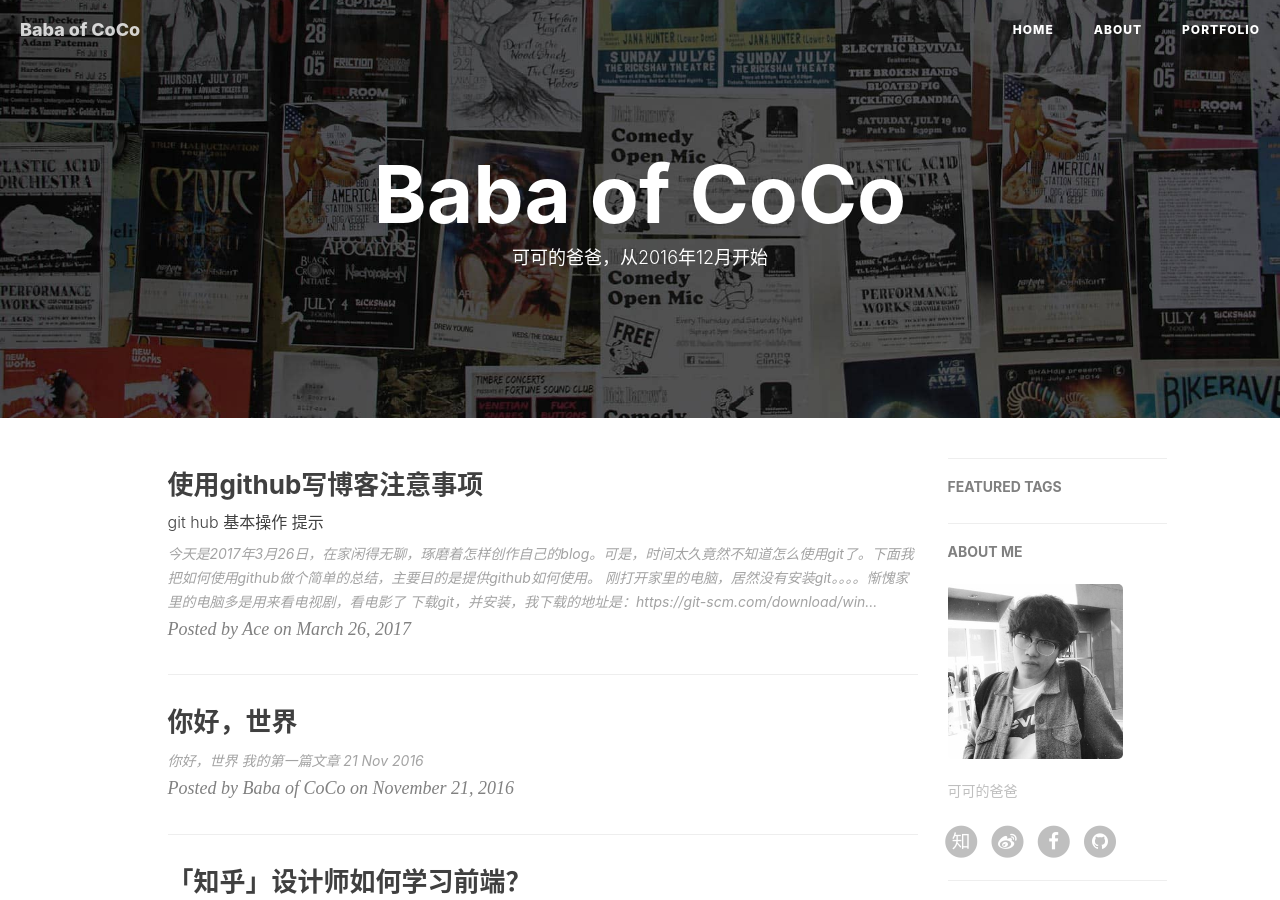
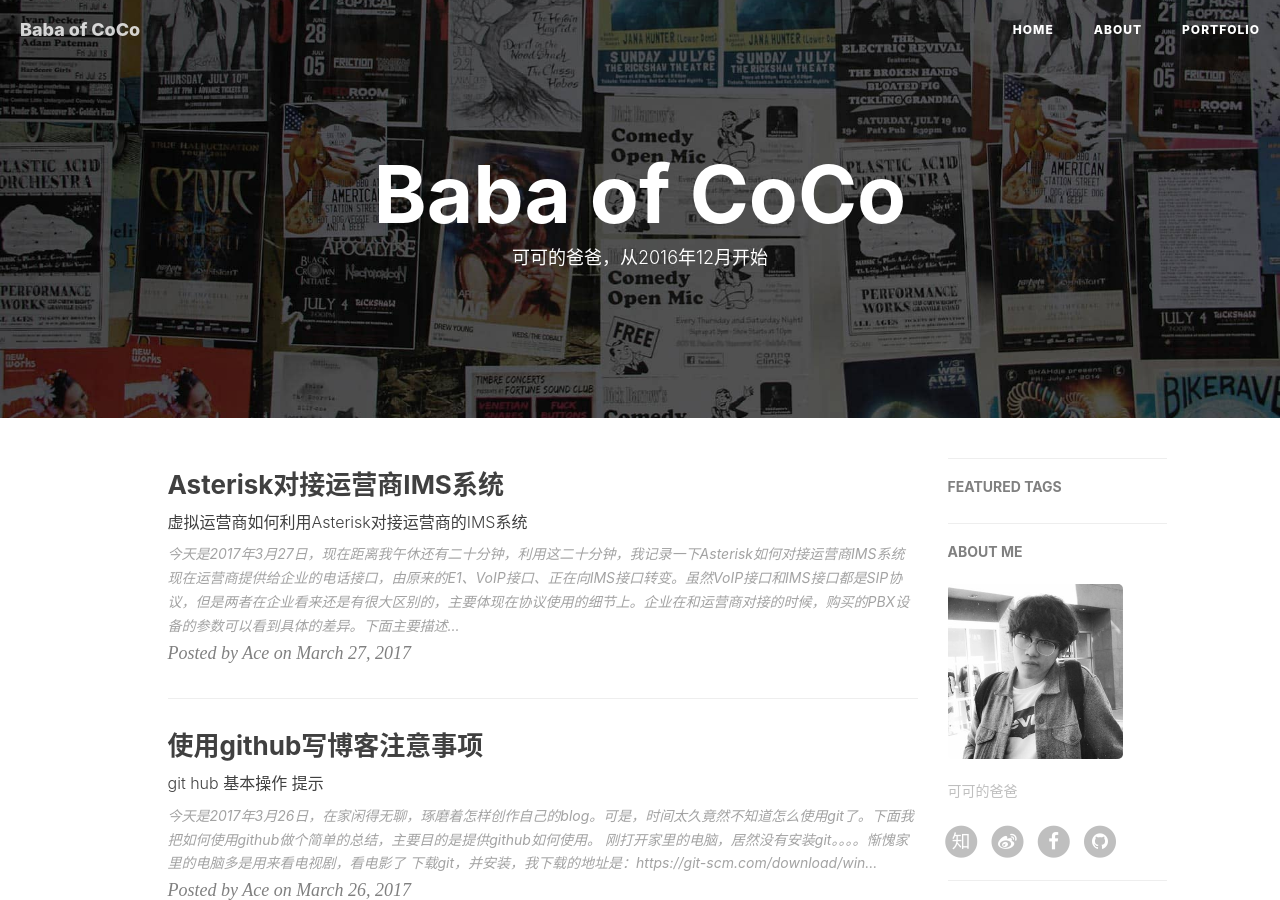
Before and after one commit to babaofcoco/coco, a Jekyll site: the page built from index.html, in a window 1280 px wide and 900 px high. Built offline with Jekyll 4.4.1, drawn with Linux system fonts in a browser that asks for light colours; nearby versions of some CDN libraries; the list of posts is cut into pages by our own code; comment, search, counter and statistics services are not loaded.

Commit message:
asterisk access ims

```diff
--- a/_posts/2017-03-26-注意事项.html
+++ b/_posts/2017-03-26-注意事项.html
@@ -20,7 +20,7 @@ tags:
 	<p>下载git，并安装，我下载的地址是：https://git-scm.com/download/win</p>
 
 	<li>
-	克隆一下已有代码。git clone -b gh-pages  git clone git://github.com/babaofcoco/coco.git
+	克隆一下已有代码。git clone -b gh-pages https://github.com/babaofcoco/coco.git
 	</li>
 
 	<li>
--- /dev/null
+++ b/_posts/2017-3-27-asterisk-ims.html
@@ -0,0 +1,32 @@
+---
+layout:     post
+title:      "Asterisk对接运营商IMS系统"
+subtitle:   "虚拟运营商如何利用Asterisk对接运营商的IMS系统"
+date:       2017-3-27 12:21:00
+author:     "Ace"
+header-img: "img/home-bg-o.jpg"
+tags:
+    - 虚拟运营商
+    - IMS
+    - Asterisk
+    - Call Center
+    - 呼叫中心
+---
+
+<p>今天是2017年3月27日，现在距离我午休还有二十分钟，利用这二十分钟，我记录一下Asterisk如何对接运营商IMS系统</p>
+<p>现在运营商提供给企业的电话接口，由原来的E1、VoIP接口、正在向IMS接口转变。虽然VoIP接口和IMS接口都是SIP协议，但是两者在企业看来还是有很大区别的，主要体现在协议使用的细节上。企业在和运营商对接的时候，购买的PBX设备的参数可以看到具体的差异。下面主要描述一下IMS接口。</p>
+<p>我以Asterisk作为企业PBX，进行描述。一般，运营商提供IMS接口的IP是VLAN地址，所以，我们需要一般将PBX安装（购买选择）两个网卡，一个用于接运营商IMS系统；另一个用于企业内部网络。</p>
+<br/>
+<p>申请的IMS账号一般如下格式：</p>
+<p>账号一般是申请的号码加移动的域 如：+8601088888888@ims.js.chinamobile.com</p>
+<p>密码默认是电话号码 如：88888888</p>
+<br>
+<br>SIP账号模板
+<br>username=+8601088888888@ims.js.chinamobile.com
+<br>fromuser=+8601088888888
+<br>host=221.130.109.160(运营商的IMS地址)
+<br>fromdomain=ims.js.chinamobile.com
+<br>secret=88888888
+
+<p>有了这个模板，我们就可以配置asterisk。</p>
+<p></p>
```
